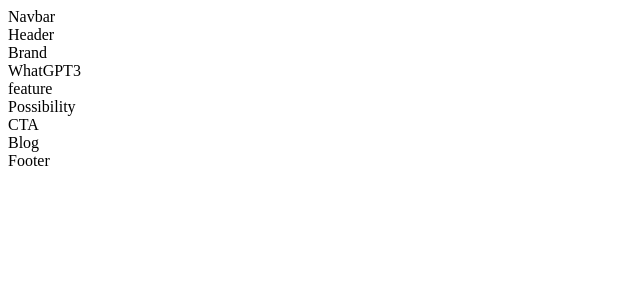
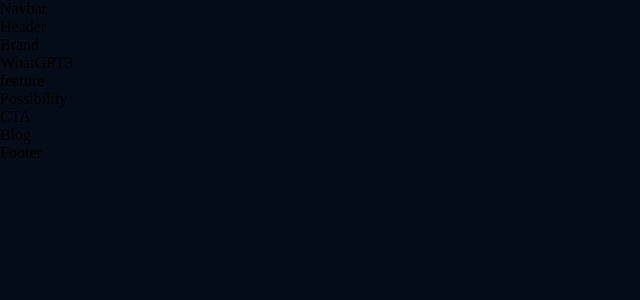
Before and after one commit to hA1nn-dot/GPT3-page, a React (Create React App) app: page / in a window 1280 px wide. Shown: the top 300 px of the page, without its empty margins (0-640 px from the left). Built offline with nearby package versions, Linux system fonts and the light colour scheme.

Commit message:
Define colors of the page

```diff
--- /dev/null
+++ b/src/App.css
@@ -0,0 +1,10 @@
+*{
+    box-sizing: border-box;
+    padding: 0;
+    margin: 0;
+    scroll-behavior: smooth;
+}
+
+body{
+    background: var(--color-bg);
+}
--- a/src/App.js
+++ b/src/App.js
@@ -1,7 +1,7 @@
 import React from "react";
 import { Footer, Blog, Possibility, Features, WhatGPT3, Header } from "./containers";
 import { Article,Brand,CTA,Navbar } from "./Components";
-
+import './App.css'
 
 const App = () => {
     return (
--- /dev/null
+++ b/src/index.css
@@ -0,0 +1,14 @@
+@import url('https://fonts.googleapis.com/css2?family=Manrope:wght@200;300;400;500;600;700;800&display=swap');
+
+:root {
+  --font-family: 'Manrope', sans-serif;
+
+  --gradient-text: linear-gradient(89.97deg, #AE67FA 1.84%, #F49867 102.67%);
+  --gradient-bar: linear-gradient(103.22deg, #AE67FA -13.86%, #F49867 99.55%);
+
+  --color-bg: #040C18;
+  --color-footer : #031B34;
+  --color-blog: #042c54;
+  --color-text: #81AFDD;
+  --color-subtext: #FF8A71;
+}
--- a/src/index.js
+++ b/src/index.js
@@ -3,4 +3,5 @@
 
 
 import App from './App'
+import './index.css'
  ReactDOM.render(<App/>, document.getElementById('root'));
```
